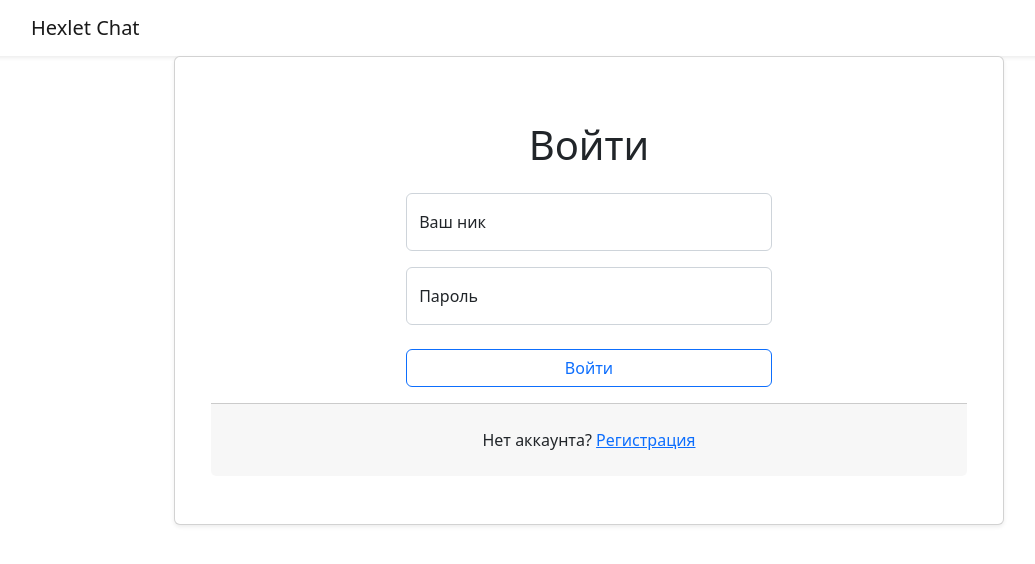
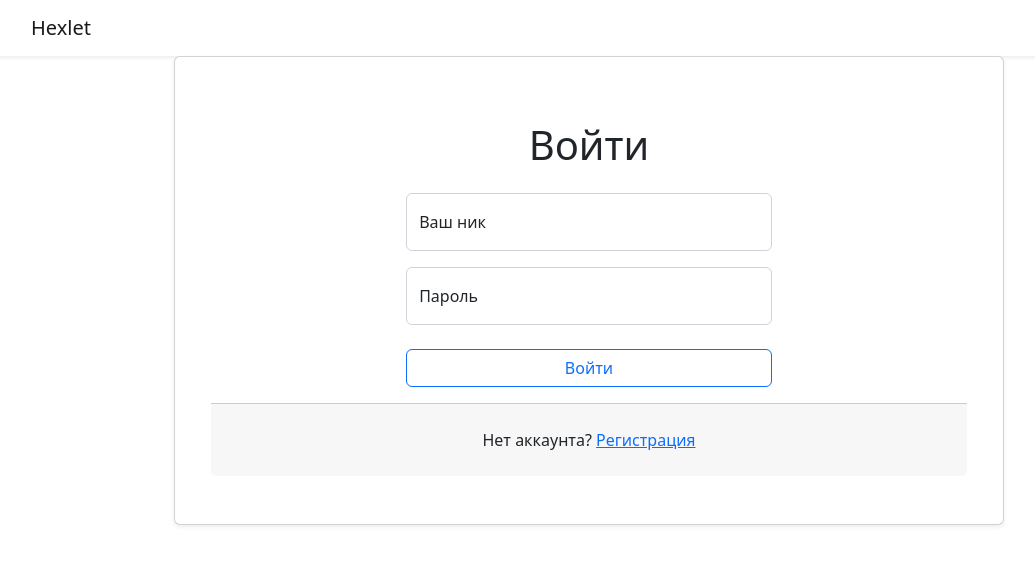
Before and after one commit to Kriptonvip/frontend-project-12, a React (Create React App) app in the folder frontend/: page / in a window 1280 px wide. Shown: the top 564 px of the page, without its empty margins (51-1086 px from the left). Built offline with nearby package versions, Linux system fonts and the light colour scheme.

Commit message:
add react-router

```diff
--- a/frontend/package.json
+++ b/frontend/package.json
@@ -8,6 +8,7 @@
     "@testing-library/user-event": "^13.5.0",
     "react": "^18.2.0",
     "react-dom": "^18.2.0",
+    "react-router-dom": "^6.4.4",
     "react-scripts": "5.0.1",
     "web-vitals": "^2.1.4"
   },
--- /dev/null
+++ b/frontend/src/App.jsx
@@ -0,0 +1,24 @@
+
+import { Routes, Route, Link } from 'react-router-dom';
+import 'bootstrap/dist/css/bootstrap.css';
+import Login from './pages/login';
+import NotFound from './pages/notFound';
+
+function App() {
+  return (
+      <div className="h-100" id="chat">
+        <div className="d-flex flex-column h-100">
+          <nav className="shadow-sm navbar navbar-expand-lg navbar-light bg-white">
+              <div className="container"><a className="navbar-brand" href="/">Hexlet</a></div>
+          </nav>
+          <Routes>
+            <Route path="/login" element={<Login/>}></Route>
+            <Route path="/" element={<Login/>}></Route>
+            <Route path="*" element={<NotFound/>}></Route>
+          </Routes>
+        </div>
+      </div>
+  );
+}
+
+export default App;
--- a/frontend/src/index.css
+++ /dev/null
@@ -1,13 +0,0 @@
-body {
-  margin: 0;
-  font-family: -apple-system, BlinkMacSystemFont, 'Segoe UI', 'Roboto', 'Oxygen',
-    'Ubuntu', 'Cantarell', 'Fira Sans', 'Droid Sans', 'Helvetica Neue',
-    sans-serif;
-  -webkit-font-smoothing: antialiased;
-  -moz-osx-font-smoothing: grayscale;
-}
-
-code {
-  font-family: source-code-pro, Menlo, Monaco, Consolas, 'Courier New',
-    monospace;
-}
--- a/frontend/src/index.js
+++ b/frontend/src/index.js
@@ -1,13 +1,15 @@
 import React from 'react';
 import ReactDOM from 'react-dom/client';
-import './index.css';
 import App from './App';
 import reportWebVitals from './reportWebVitals';
+import { BrowserRouter } from 'react-router-dom';
 
 const root = ReactDOM.createRoot(document.getElementById('root'));
 root.render(
   <React.StrictMode>
-    <App />
+    <BrowserRouter>
+      <App />
+    </BrowserRouter>
   </React.StrictMode>
 );
 
--- /dev/null
+++ b/frontend/src/pages/login.jsx
@@ -0,0 +1,39 @@
+
+function Login() {
+  return (
+    <div className="container-fluid h-100">
+            <div className="row justify-content-center align-content-center h-100">
+                <div className="col-12 col-md-8 col-xxl-6">
+                    <div className="card shadow-sm">
+                        <div className="card-body row p-5">
+                          <div className="col-12 col-md-12  d-flex align-items-center justify-content-center">
+                            <form className="col-12 col-md-6 mt-3 mt-mb-0">
+                                <h1 className="text-center mb-4">Войти</h1>
+                                <div className="form-floating mb-3">
+                                  <input name="username" autocomplete="username"
+                                        required="" placeholder="Ваш ник" id="username" className="form-control"
+                                        value=""></input>
+                                        <label for="username">Ваш ник</label>
+                                </div>
+                                <div className="form-floating mb-4">
+                                  <input name="password" autocomplete="current-password"
+                                        required="" placeholder="Пароль" type="password" id="password"
+                                        className="form-control" value="">
+                                  </input>
+                                        <label className="form-label" for="password">Пароль</label>
+                                </div>
+                                <button type="submit" className="w-100 mb-3 btn btn-outline-primary">Войти</button>
+                            </form>
+                        </div>
+                        <div className="card-footer p-4">
+                            <div className="text-center"><span>Нет аккаунта?</span> <a href="/signup">Регистрация</a></div>
+                        </div>
+                    </div>
+                </div>
+            </div>
+        </div>
+      </div>
+  );
+}
+
+export default Login;
--- /dev/null
+++ b/frontend/src/pages/notFound.jsx
@@ -0,0 +1,14 @@
+
+function NotFound() {
+    return (
+        <div className="container-fluid h-100">
+            <div className="row justify-content-center align-content-center h-100">
+                <div className="col-12 col-md-12 col-xxl-6">
+                    <h1>Page not found</h1>
+                </div>
+            </div>
+        </div>
+    );
+  }
+
+  export default NotFound;
--- a/package.json
+++ b/package.json
@@ -33,7 +33,7 @@
     "match-sorter": "^6.3.1",
     "react-router-dom": "^6.4.4",
     "socket.io": "^4.5.1",
-    "sort-by": "^1.2.0"
+    "sort-by": "^0.0.2"
   },
   "devDependencies": {
     "eslint": "^8.19.0",
```
Also changed, not shown: frontend/src/App1.js (renamed from frontend/src/App.js), 2 other files (tests, documents, lock files or other folders).
